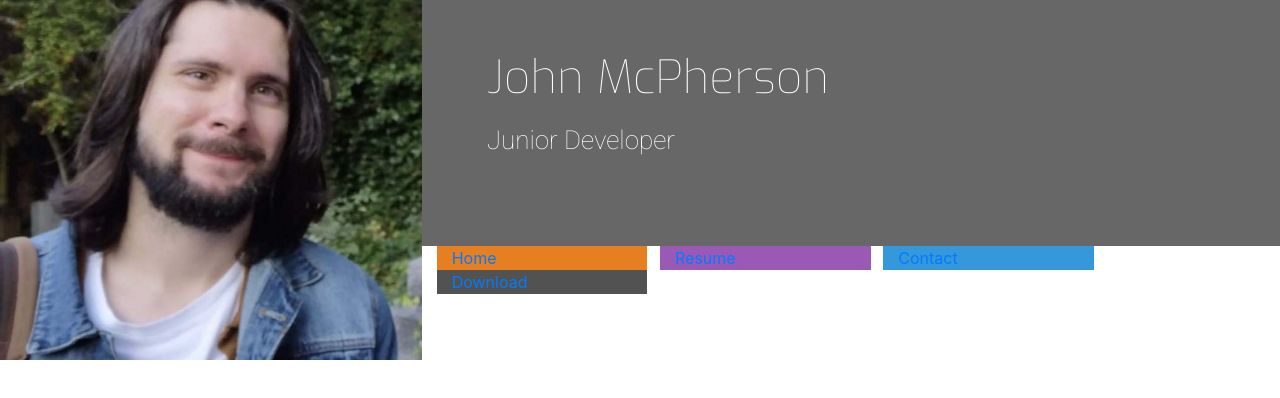
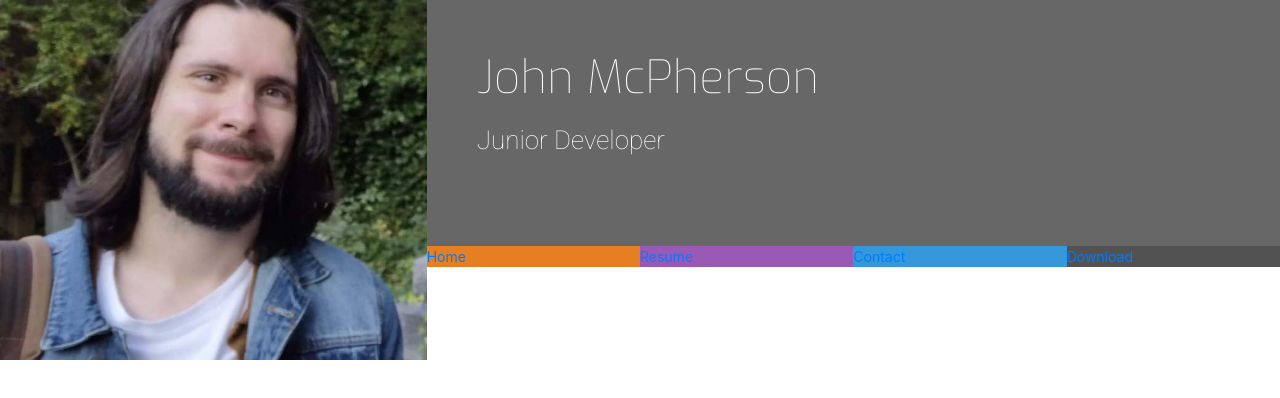
Before and after one commit to John-McPherson/bootstrap-resume, a plain HTML site: page index.html in a window 1280 px wide. Drawn offline with nearby package versions, Linux system fonts and the light colour scheme.

Commit message:
style nav elements to remove white space

```diff
--- a/assets/css/style.css
+++ b/assets/css/style.css
@@ -59,5 +59,17 @@ header {
     transition: all .5s ease-in-out;
     -moz-transition: all .5s ease-in-out;
     -webkit-transition: all .5s ease-in-out;
+}
 
+.menu-container {
+    font-size: 0;
 }
+
+#nav li {
+    font-size: 14px;
+    padding: 0;
+}
+
+.list-inline-item:not(:last-child) {
+    margin: 0;
+}
--- a/index.html
+++ b/index.html
@@ -14,12 +14,12 @@
 
 <body>
     <header>
-        <div class="row">
+        <div class="row no-gutters">
             <a href="index.html" class="col-md-4 logo">
 
             </a>
             <div class="col-md-8">
-                <div class="row bg-color-name-title">
+                <div class="row bg-color-name-title no-gutters">
                     <div class="col heading">
                         <h1 class="name">
                             John McPherson
@@ -29,9 +29,9 @@
                         </h2>
                     </div>
                 </div>
-                <div class="row">
+                <div class="row no-gutters">
                     <div class="col">
-                        <ul id="nav" class="list-inline">
+                        <ul id="nav" class="list-inline menu-container">
                             <li class="col-6 col-sm-3 ui-menu-color-home list-inline-item">
                                 <a href="#"><span>Home</span></a>
                             </li>
```
